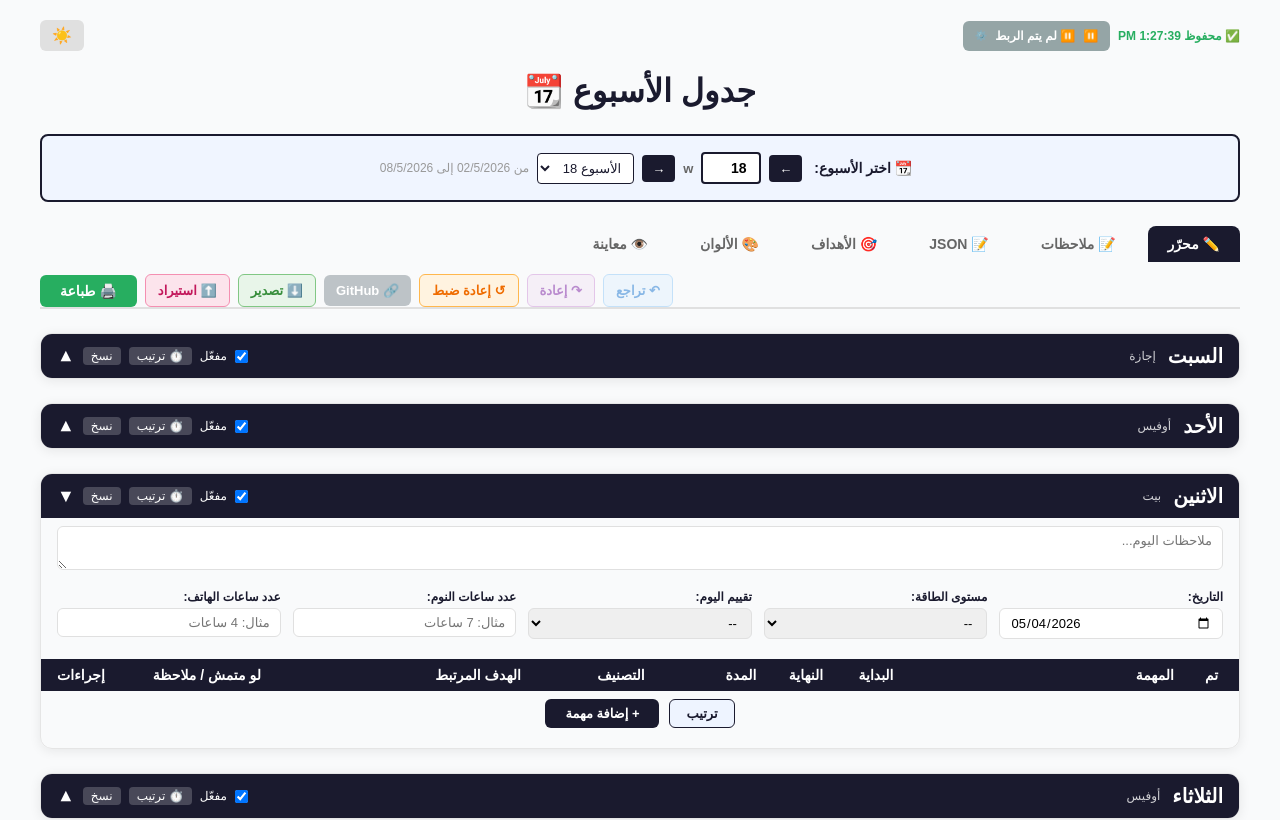
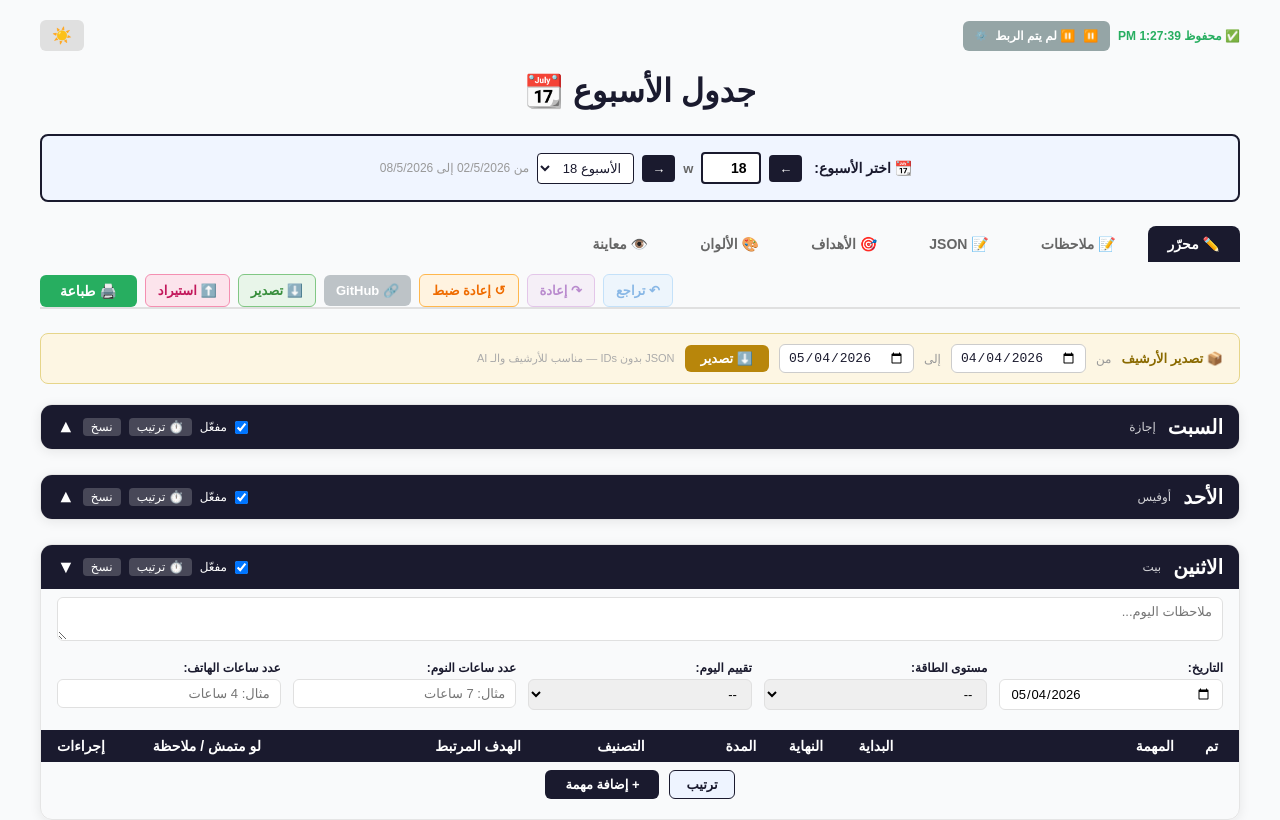
Before and after one commit to khaleddoosama/tasks, a React (Vite) app: page / in a window 1280 px wide. Shown: the top 820 px of the page. Built offline with nearby package versions, Linux system fonts and the light colour scheme.

Commit message:
feat: add archive export functionality with date range selection

```diff
--- a/src/features/planner/PlannerPage.jsx
+++ b/src/features/planner/PlannerPage.jsx
@@ -7,8 +7,15 @@ import GoalsTab from "../../components/tabs/GoalsTab";
 import PreviewTab from "../../components/tabs/PreviewTab";
 import JSONEditorTab from "../../components/tabs/JSONEditorTab";
 import GeneralNotesTab from "../../components/tabs/GeneralNotesTab";
+import { useState } from "react";
 import { usePlannerState } from "./usePlannerState";
 import { getTodayDate } from "../../domain/schedule/week";
+
+function getDefaultFromDate() {
+  const d = new Date();
+  d.setDate(d.getDate() - 30);
+  return d.toISOString().slice(0, 10);
+}
 
 const TAB_LABELS = {
   editor: "✏️ محرّر",
@@ -23,6 +30,24 @@ export default function PlannerPage() {
   const planner = usePlannerState();
   const headerColor = planner.colors.header;
   const todayDate = getTodayDate();
+
+  const [archiveFrom, setArchiveFrom] = useState(getDefaultFromDate);
+  const [archiveTo, setArchiveTo] = useState(todayDate);
+
+  const handleArchiveExport = () => {
+    if (!archiveFrom || !archiveTo) {
+      alert("❌ اختر تاريخ البداية والنهاية أولاً");
+      return;
+    }
+    if (archiveFrom > archiveTo) {
+      alert("❌ تاريخ البداية يجب أن يكون قبل تاريخ النهاية");
+      return;
+    }
+    const result = planner.exportArchive(archiveFrom, archiveTo);
+    if (result?.totalDays === 0) {
+      alert("⚠️ لا توجد أيام محفوظة في هذا النطاق الزمني");
+    }
+  };
 
   const handleImportChange = async (event) => {
     const file = event.target.files?.[0];
@@ -171,6 +196,74 @@ export default function PlannerPage() {
           </div>
         </div>
 
+        {/* Archive export bar */}
+        <div
+          style={{
+            background: planner.darkMode ? "#1e1e35" : "#fdf6e3",
+            border: `1px solid ${planner.darkMode ? "#3a3a5e" : "#e6d58a"}`,
+            borderRadius: 8,
+            padding: "10px 16px",
+            marginBottom: 20,
+            display: "flex",
+            gap: 10,
+            alignItems: "center",
+            flexWrap: "wrap",
+          }}
+        >
+          <span style={{ fontSize: 13, fontWeight: 700, color: planner.darkMode ? "#e0c97f" : "#8a6a00", whiteSpace: "nowrap" }}>
+            📦 تصدير الأرشيف
+          </span>
+          <span style={{ fontSize: 12, color: planner.darkMode ? "#aaa" : "#999", whiteSpace: "nowrap" }}>من</span>
+          <input
+            type="date"
+            value={archiveFrom}
+            onChange={(e) => setArchiveFrom(e.target.value)}
+            style={{
+              padding: "5px 8px",
+              border: `1px solid ${planner.darkMode ? "#555" : "#ccc"}`,
+              borderRadius: 6,
+              fontSize: 13,
+              background: planner.darkMode ? "#2a2a3e" : "#fff",
+              color: planner.darkMode ? "#f0f0f0" : "#1a1a2e",
+              cursor: "pointer",
+            }}
+          />
+          <span style={{ fontSize: 12, color: planner.darkMode ? "#aaa" : "#999", whiteSpace: "nowrap" }}>إلى</span>
+          <input
+            type="date"
+            value={archiveTo}
+            onChange={(e) => setArchiveTo(e.target.value)}
+            style={{
+              padding: "5px 8px",
+              border: `1px solid ${planner.darkMode ? "#555" : "#ccc"}`,
+              borderRadius: 6,
+              fontSize: 13,
+              background: planner.darkMode ? "#2a2a3e" : "#fff",
+              color: planner.darkMode ? "#f0f0f0" : "#1a1a2e",
+              cursor: "pointer",
+            }}
+          />
+          <button
+            onClick={handleArchiveExport}
+            style={{
+              background: "#b8860b",
+              color: "#fff",
+              border: "none",
+              borderRadius: 6,
+              padding: "6px 16px",
+              cursor: "pointer",
+              fontSize: 13,
+              fontWeight: 700,
+              whiteSpace: "nowrap",
+            }}
+          >
+            ⬇️ تصدير
+          </button>
+          <span style={{ fontSize: 11, color: planner.darkMode ? "#888" : "#aaa" }}>
+            JSON بدون IDs — مناسب للأرشيف والـ AI
+          </span>
+        </div>
+
         {planner.tab === "editor" && (
           <div style={{ marginBottom: 24 }}>
             {planner.days.map((day) => (
--- a/src/features/planner/usePlannerState.js
+++ b/src/features/planner/usePlannerState.js
@@ -41,6 +41,7 @@ import { usePrintStyle } from "../../hooks/usePrintStyle";
 import { useSchedulePersistence } from "../../hooks/useSchedulePersistence";
 import { useUndoRedo } from "../../hooks/useUndoRedo";
 import { exportScheduleBackup, importScheduleFromFile } from "../../services/scheduleTransfer";
+import { exportArchiveRange } from "../../services/archiveExport";
 
 function getSaveIndicator(saveStatus, lastSaved) {
   if (saveStatus === "saving") return "💾 جاري الحفظ...";
@@ -494,6 +495,19 @@ export function usePlannerState() {
     });
   }, [colors, days, effectiveWeekSchedules, monthlyGoalsStore, selectedWeek, weeklyGoalsStore]);
 
+  const exportArchive = useCallback(
+    (fromDate, toDate) => {
+      return exportArchiveRange({
+        weekSchedules: effectiveWeekSchedules,
+        monthlyGoalsStore,
+        weeklyGoalsStore,
+        fromDate,
+        toDate,
+      });
+    },
+    [effectiveWeekSchedules, monthlyGoalsStore, weeklyGoalsStore],
+  );
+
   const importSchedule = useCallback(
     async (file) => {
       const imported = await importScheduleFromFile(file);
@@ -649,6 +663,7 @@ export function usePlannerState() {
     deleteWeeklyGoal,
     changeColor,
     exportSchedule,
+    exportArchive,
     importSchedule,
     getScheduleData,
     updateScheduleFromJSON,
--- /dev/null
+++ b/src/services/archiveExport.js
@@ -0,0 +1,138 @@
+import { CATEGORY_META } from "../domain/schedule/constants";
+
+// ---- Day metrics label maps ----
+
+const ENERGY_LABELS = {
+  "1": "منخفضة جدا 😴",
+  "2": "منخفضة 😐",
+  "3": "متوسطة 😊",
+  "4": "عالية 😄",
+  "5": "عالية جدا 🔥",
+};
+
+const RATING_LABELS = {
+  "1": "سيء جدا 😞",
+  "2": "سيء 😕",
+  "3": "جيد 😐",
+  "4": "جيد جدا 😊",
+  "5": "ممتاز 🌟",
+};
+
+// ---- Goal lookup helpers ----
+
+function buildWeeklyGoalTitleMap(weeklyGoalsStore = {}) {
+  const map = {};
+  Object.values(weeklyGoalsStore).forEach((weekGoals) => {
+    Object.values(weekGoals || {}).forEach((goal) => {
+      if (goal?.id) map[goal.id] = goal.title || goal.id;
+    });
+  });
+  return map;
+}
+
+function buildMonthlyGoalTitleMap(monthlyGoalsStore = {}) {
+  const map = {};
+  Object.values(monthlyGoalsStore).forEach((monthGoals) => {
+    Object.values(monthGoals || {}).forEach((goal) => {
+      if (goal?.id) map[goal.id] = goal.title || goal.id;
+    });
+  });
+  return map;
+}
+
+// ---- Task resolver ----
+
+function resolveTask(task, weeklyGoalTitleMap, monthlyGoalTitleMap) {
+  const catMeta = CATEGORY_META[task.cat];
+  const categoryLabel = catMeta ? `${catMeta.icon} ${catMeta.label}` : "بدون تصنيف";
+
+  const weeklyGoalTitle = task.linkedWeeklyGoalId
+    ? weeklyGoalTitleMap[task.linkedWeeklyGoalId]
+    : null;
+  const monthlyGoalTitle = task.linkedMonthlyGoalId
+    ? monthlyGoalTitleMap[task.linkedMonthlyGoalId]
+    : null;
+
+  const resolved = {
+    time: task.time || "",
+    task: task.task || "",
+    category: categoryLabel,
+    status: task.done ? "مكتملة" : "لم تكتمل",
+  };
+
+  if (weeklyGoalTitle) resolved.weeklyGoal = weeklyGoalTitle;
+  if (monthlyGoalTitle) resolved.monthlyGoal = monthlyGoalTitle;
+  if (task.notes) resolved.notes = task.notes;
+
+  return resolved;
+}
+
+// ---- Main export function ----
+
+/**
+ * Collects all days across all week schedules that fall within [fromDate, toDate],
+ * resolves every foreign key (category key → label, goal IDs → titles),
+ * and downloads a clean JSON file suitable for archiving or feeding to an AI model.
+ */
+export function exportArchiveRange({
+  weekSchedules,
+  monthlyGoalsStore,
+  weeklyGoalsStore,
+  fromDate,
+  toDate,
+}) {
+  const weeklyGoalTitleMap = buildWeeklyGoalTitleMap(weeklyGoalsStore);
+  const monthlyGoalTitleMap = buildMonthlyGoalTitleMap(monthlyGoalsStore);
+
+  // Flatten all days from every week bucket, filter by date range
+  const matchingDays = Object.values(weekSchedules)
+    .flat()
+    .filter((day) => {
+      const date = day?.التاريخ;
+      return date && date >= fromDate && date <= toDate && day.enabled !== false;
+    })
+    .sort((a, b) => a.التاريخ.localeCompare(b.التاريخ));
+
+  const days = matchingDays.map((day) => {
+    const energyLabel = ENERGY_LABELS[day.مستوى_الطاقة] || null;
+    const ratingLabel = RATING_LABELS[day.تقييم_اليوم] || null;
+
+    return {
+      date: day.التاريخ,
+      dayName: day.name || "",
+      type: day.type || "",
+      ...(day.notes ? { notes: day.notes } : {}),
+      ...(energyLabel ? { energyLevel: energyLabel } : {}),
+      ...(ratingLabel ? { dayRating: ratingLabel } : {}),
+      ...(day.عدد_ساعات_النوم ? { sleepHours: day.عدد_ساعات_النوم } : {}),
+      ...(day.عدد_ساعات_الهاتف ? { phoneHours: day.عدد_ساعات_الهاتف } : {}),
+      tasks: (day.tasks || []).map((task) =>
+        resolveTask(task, weeklyGoalTitleMap, monthlyGoalTitleMap),
+      ),
+    };
+  });
+
+  const payload = {
+    exportedAt: new Date().toISOString().slice(0, 10),
+    dateRange: { from: fromDate, to: toDate },
+    totalDays: days.length,
+    totalTasks: days.reduce((sum, d) => sum + d.tasks.length, 0),
+    days,
+  };
+
+  if (days.length === 0) {
+    return { totalDays: 0, totalTasks: 0 };
+  }
+
+  const blob = new Blob([JSON.stringify(payload, null, 2)], { type: "application/json" });
+  const url = URL.createObjectURL(blob);
+  const anchor = document.createElement("a");
+
+  anchor.href = url;
+  anchor.download = `archive-${fromDate}--${toDate}.json`;
+  anchor.click();
+
+  URL.revokeObjectURL(url);
+
+  return { totalDays: payload.totalDays, totalTasks: payload.totalTasks };
+}
```
